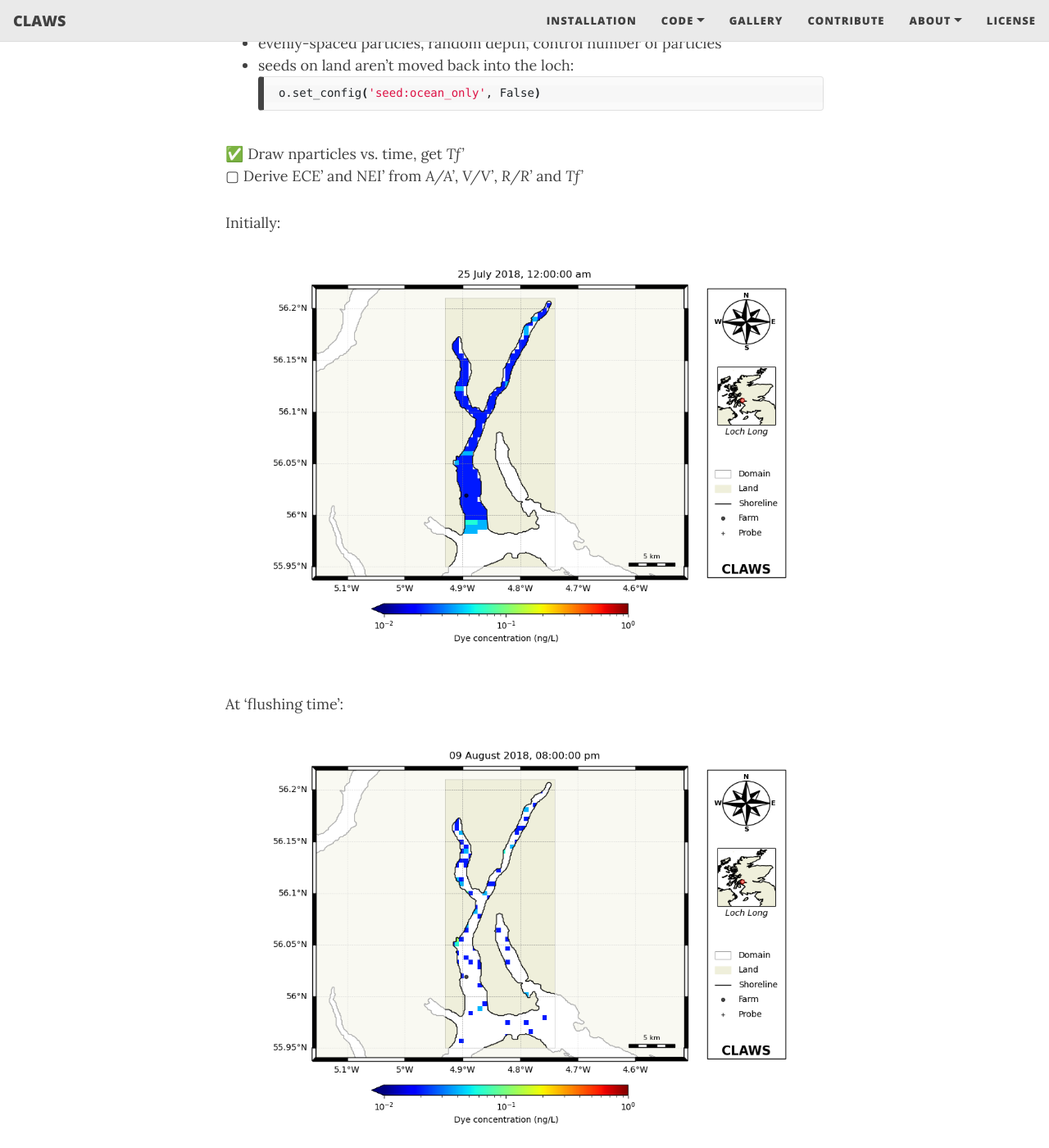
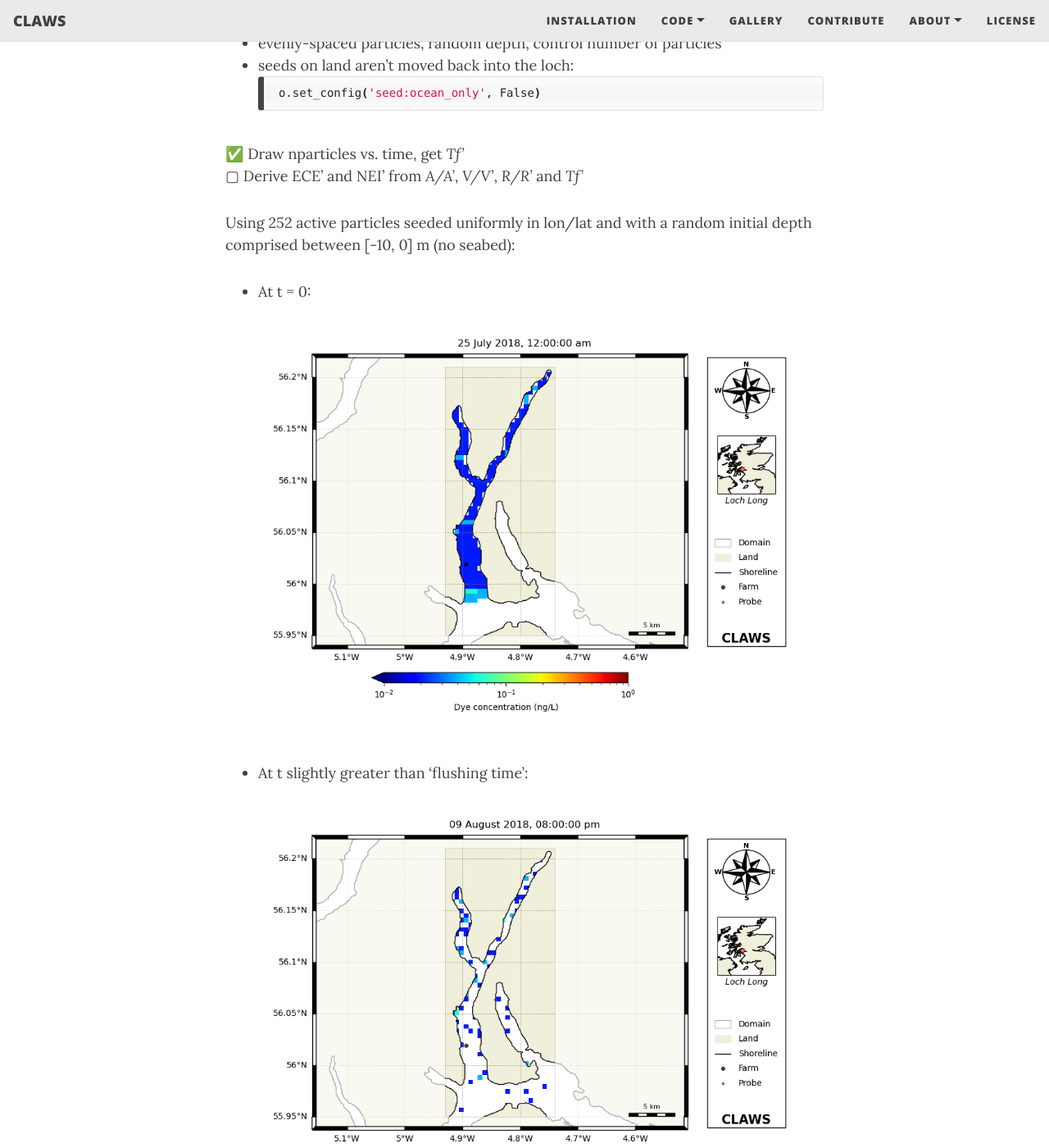
Before and after one commit to claws-scot/claws-scot.github.io, a Jekyll site: the page built from meetings/progress-220621.md, in a window 1280 px wide and 1400 px high, scrolled down 1793 px. Shown: the whole window at 82% size. Built offline with Jekyll 4.4.1, drawn with Linux system fonts in a browser that asks for light colours; nearby versions of some CDN libraries.

Commit message:
Editing web pages

```diff
--- a/meetings/progress-220621.md
+++ b/meetings/progress-220621.md
@@ -63,15 +63,16 @@ Primed quantities are quantities extracted from OpenDrift simulations.</p>
 &#9989; Draw nparticles vs. time, get _Tf'_
 &#9634; Derive ECE' and NEI' from _A/A'_, _V/V'_, _R/R'_ and _Tf'_
 
-Initially:
+Using 252 active particles seeded uniformly in lon/lat and with a random initial depth comprised between [-10, 0] m (no seabed):
+- At t = 0:
 <p align="center">
   <img src="/docs/meeting/concentration_0000.png" style="height:500px">
 </p>
-At 'flushing time':
+- At t slightly greater than 'flushing time':
 <p align="center">
   <img src="/docs/meeting/concentration_2280.png" style="height:500px">
 </p>
-nparticles vs. time:
+- nparticles vs. time:
 <p align="center">
-  <img src="/docs/meeting/flushing_time.png" style="height:500px">
+  <img src="/docs/meeting/flushing_time.png" style="height:350px">
 </p>
```
